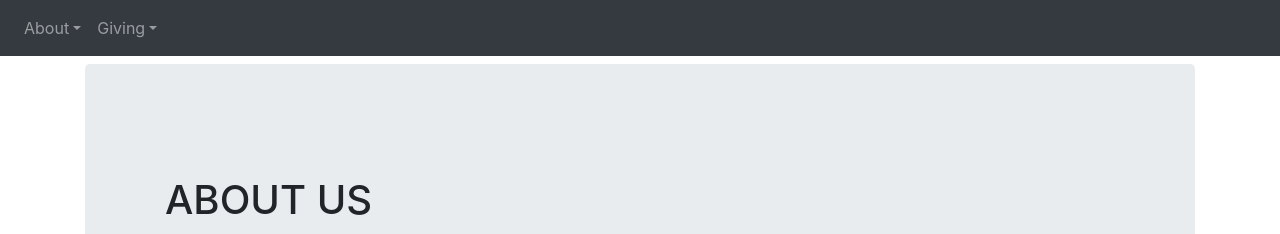
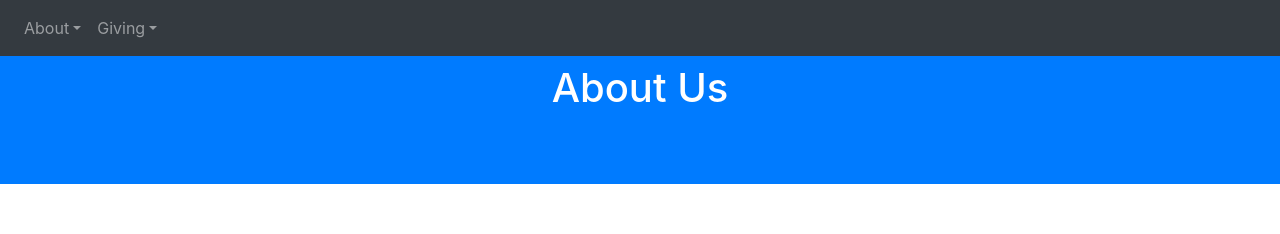
Before and after one commit to agarmu/santas-warehouse, a Next.js app: page /about in a window 1280 px wide. Shown: the top 234 px of the page. Built offline with nearby package versions, Linux system fonts and the light colour scheme.

Commit message:
feat: add jumbotron header

```diff
--- a/src/components/header.tsx
+++ b/src/components/header.tsx
@@ -1,4 +1,5 @@
 import { Navbar, Nav, NavDropdown } from 'react-bootstrap';
+import React from 'react';
 
 function Dropdown({
   title,
@@ -18,7 +19,15 @@ function Dropdown({
   );
 }
 
-export default function Header() {
+function Jumbotron({ title }: { title: string }) {
+  return (
+    <div className="jumbotron jumbotron-fluid bg-primary text-center text-white">
+      <h1> {title} </h1>
+    </div>
+  );
+}
+
+export default function Header({ title }: { title?: string }) {
   return (
     <div
       style={{
@@ -49,6 +58,7 @@ export default function Header() {
           </Nav>
         </Navbar.Collapse>
       </Navbar>
+      {title && title !== `home` && <Jumbotron title={title} />}
     </div>
   );
 }
--- a/src/components/layout.tsx
+++ b/src/components/layout.tsx
@@ -3,7 +3,7 @@ import 'bootstrap/dist/css/bootstrap.min.css';
 import Container from 'react-bootstrap/Container';
 import Header from './header';
 
-export const siteTitle = `Give a Gift!`;
+export const siteTitle = `Santa's Workshop`;
 
 export default function Layout({
   children,
@@ -16,7 +16,7 @@ export default function Layout({
     <div>
       <Head>
         <link rel="icon" href="/favicon.ico" />
-        {title ? <title>{title}</title> : <title>{siteTitle}</title>}
+        <title>{siteTitle}</title>
         <meta charSet="utf-8" />
         <meta name="keywords" content="christmas, giving" />
         <meta name="author" content="Mukul Agarwal, Akshat Agarwal" />
@@ -26,7 +26,7 @@ export default function Layout({
           content="Give back to your community by donating toys."
         />
       </Head>
-      <Header />
+      <Header title={title} />
       <script type="text/javascript" src="/js/jquery.min.js" />
       <script type="text/javascript" src="/js/popper.min.js" />
       <script type="text/javascript" src="/js/bootstrap.min.js" />
--- a/src/pages/about.tsx
+++ b/src/pages/about.tsx
@@ -3,7 +3,7 @@ import Layout from 'components/layout';
 
 export default function About() {
   return (
-    <Layout>
+    <Layout title="About Us">
       <div className="jumbotron">
         <div className="p-5">
           <h1>ABOUT US</h1>
```
